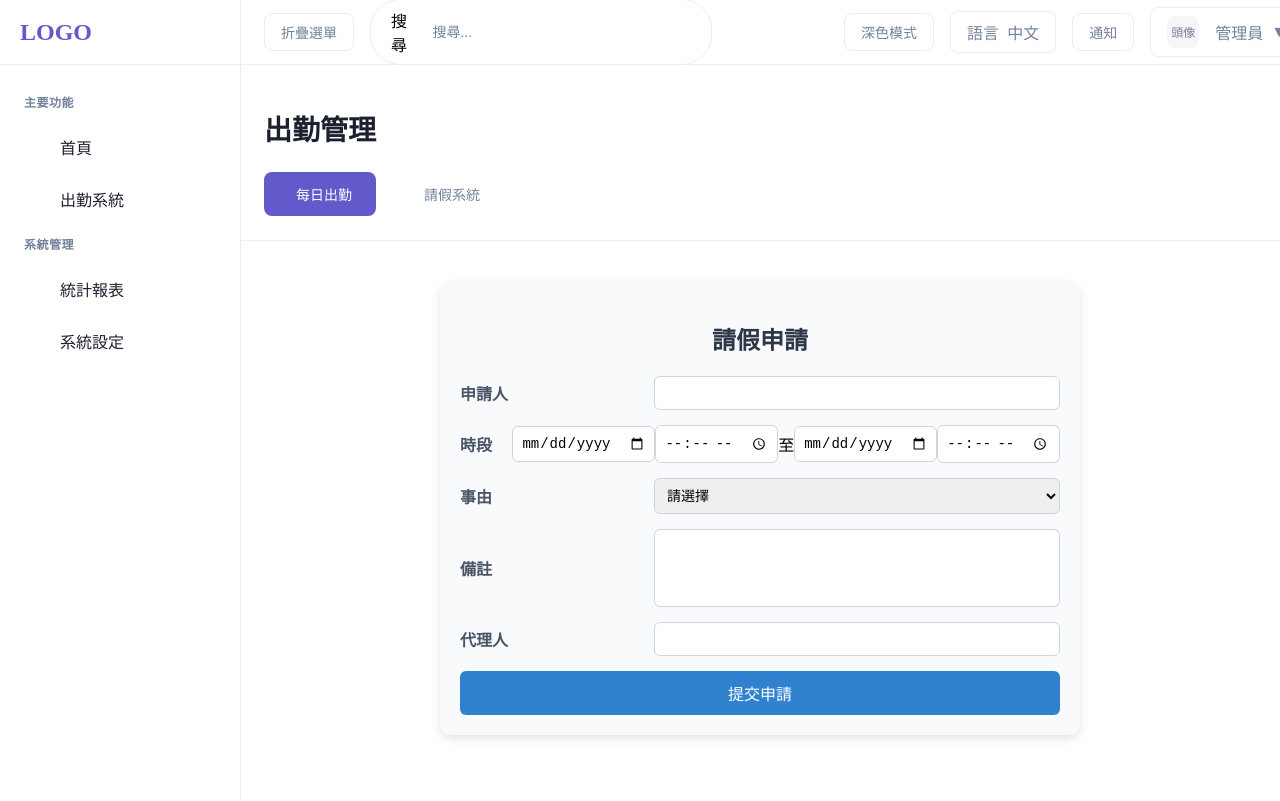
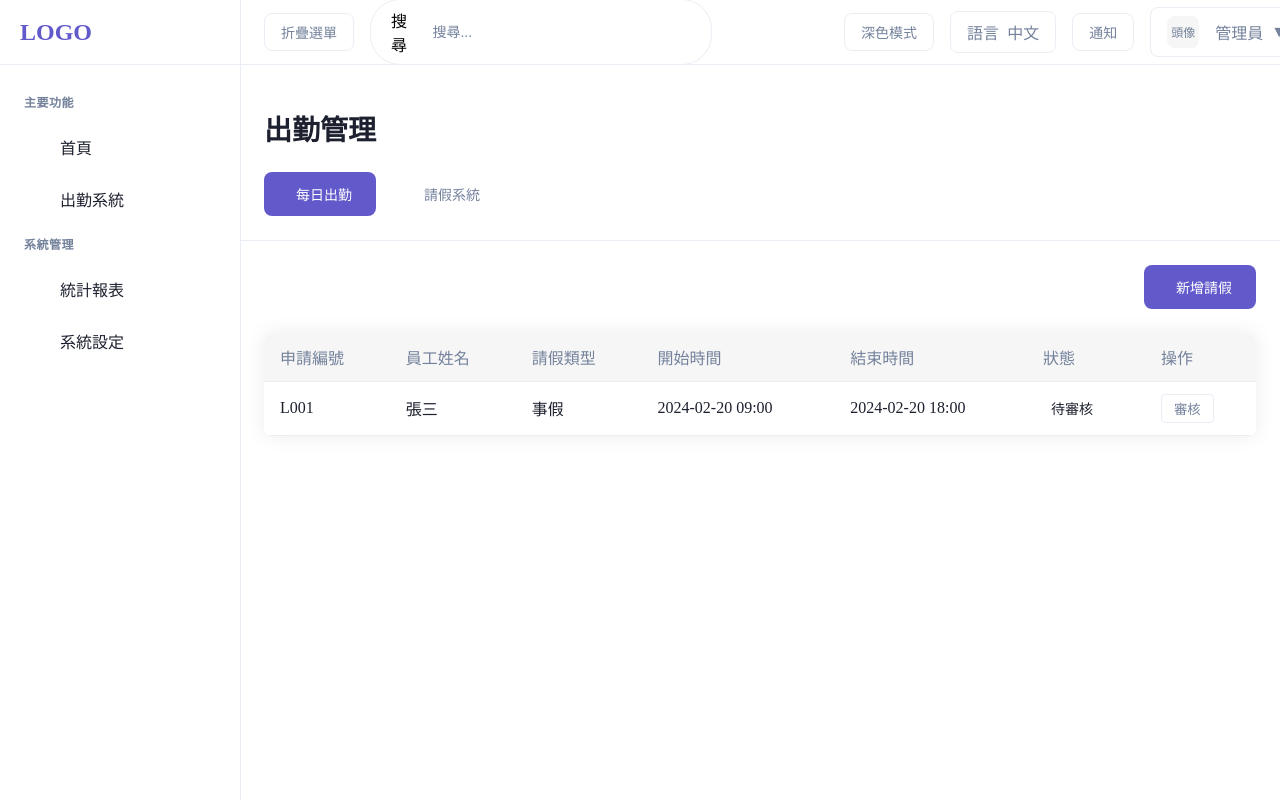
Before and after one commit to uranoni/react_layout, a React (Vite) app: page /attendance/leave in a window 1280 px wide. Built offline with nearby package versions, Linux system fonts and the light colour scheme.

Commit message:
move file in to attendance folder

```diff
--- a/src/pages/AttendanceLeavePage.module.css
+++ /dev/null
@@ -1,64 +0,0 @@
-.container {
-    max-width: 600px;
-    margin: 40px auto;
-    padding: 20px;
-    background: #f8fafc;
-    border-radius: 12px;
-    box-shadow: 0 4px 10px rgba(0, 0, 0, 0.1);
-  }
-
-  .title {
-    text-align: center;
-    color: #2d3748;
-    margin-bottom: 20px;
-  }
-
-  .form {
-    display: flex;
-    flex-direction: column;
-  }
-
-  .row {
-    display: flex;
-    align-items: center;
-    justify-content: space-between;
-    margin-bottom: 15px;
-  }
-
-  .row label {
-    flex: 1;
-    font-weight: bold;
-    color: #4a5568;
-  }
-
-  .row input,
-  .row select,
-  .row textarea {
-    flex: 2;
-    padding: 8px;
-    border: 1px solid #cbd5e0;
-    border-radius: 6px;
-    font-size: 14px;
-    outline: none;
-  }
-
-  .row textarea {
-    height: 60px;
-    resize: none;
-  }
-
-  .submitButton {
-    width: 100%;
-    padding: 10px;
-    font-size: 16px;
-    color: white;
-    background: #3182ce;
-    border: none;
-    border-radius: 6px;
-    cursor: pointer;
-    transition: background 0.3s;
-  }
-
-  .submitButton:hover {
-    background: #2b6cb0;
-  }
--- a/src/pages/AttendanceLeavePage.tsx
+++ /dev/null
@@ -1,70 +0,0 @@
-import { useState } from "react";
-import styles from "./AttendanceLeavePage.module.css";
-
-const AttendanceLeavePage = () => {
-  const [formData, setFormData] = useState({
-    applicant: "",
-    startDate: "",
-    startTime: "",
-    endDate: "",
-    endTime: "",
-    reason: "",
-    comment: "",
-    agent: "",
-  });
-
-  const handleChange = (e: React.ChangeEvent<HTMLInputElement | HTMLTextAreaElement | HTMLSelectElement>) => {
-    setFormData({ ...formData, [e.target.name]: e.target.value });
-  };
-
-  const handleSubmit = () => {
-    console.log("請假申請資料:", formData);
-    alert("請假申請已提交！");
-  };
-
-  return (
-    <div className={styles.container}>
-      <h2 className={styles.title}>請假申請</h2>
-      <div className={styles.form}>
-        <div className={styles.row}>
-          <label>申請人</label>
-          <input type="text" name="applicant" value={formData.applicant} onChange={handleChange} />
-        </div>
-
-        <div className={styles.row}>
-          <label>時段</label>
-          <input type="date" name="startDate" value={formData.startDate} onChange={handleChange} />
-          <input type="time" name="startTime" value={formData.startTime} onChange={handleChange} />
-          <span>至</span>
-          <input type="date" name="endDate" value={formData.endDate} onChange={handleChange} />
-          <input type="time" name="endTime" value={formData.endTime} onChange={handleChange} />
-        </div>
-
-        <div className={styles.row}>
-          <label>事由</label>
-          <select name="reason" value={formData.reason} onChange={handleChange}>
-            <option value="">請選擇</option>
-            <option value="公假">公假</option>
-            <option value="事假">事假</option>
-            <option value="病假">病假</option>
-            <option value="其他">其他</option>
-          </select>
-        </div>
-
-        <div className={styles.row}>
-          <label>備註</label>
-          <textarea name="comment" value={formData.comment} onChange={handleChange} />
-        </div>
-
-        <div className={styles.row}>
-          <label>代理人</label>
-          <input type="text" name="agent" value={formData.agent} onChange={handleChange} />
-        </div>
-
-        <button className={styles.submitButton} onClick={handleSubmit}>提交申請</button>
-      </div>
-    </div>
-  );
-};
-
-export default AttendanceLeavePage;
```
Also changed, not shown: src/pages/attendance/Daily.tsx (renamed from src/pages/AttendanceDailyPage.tsx, +4 -4 lines), src/pages/attendance/Leave.tsx (renamed from src/pages/AttendanceLeave.tsx, +4 -4 lines), src/router/routes.tsx (+5 -5 lines), src/pages/attendance/AttendancePage.module.css (renamed from src/pages/AttendancePage.module.css), src/pages/attendance/AttendancePage.tsx (renamed from src/pages/AttendancePage.tsx), src/pages/attendance/Daily.module.css (renamed from src/pages/AttendanceDailyPage.module.css), src/pages/attendance/Leave.module.css (renamed from src/pages/AttendanceLeave.module.css).
